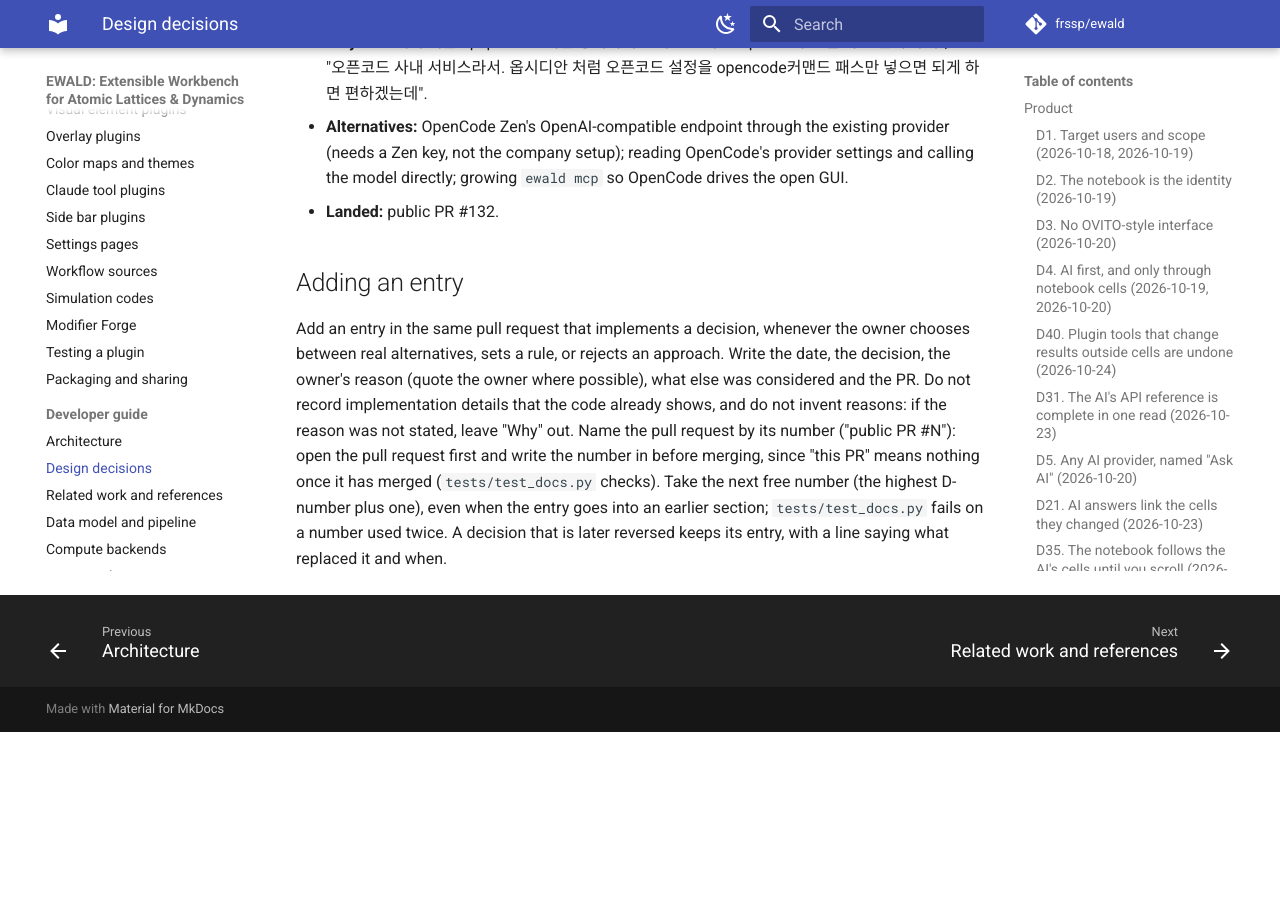
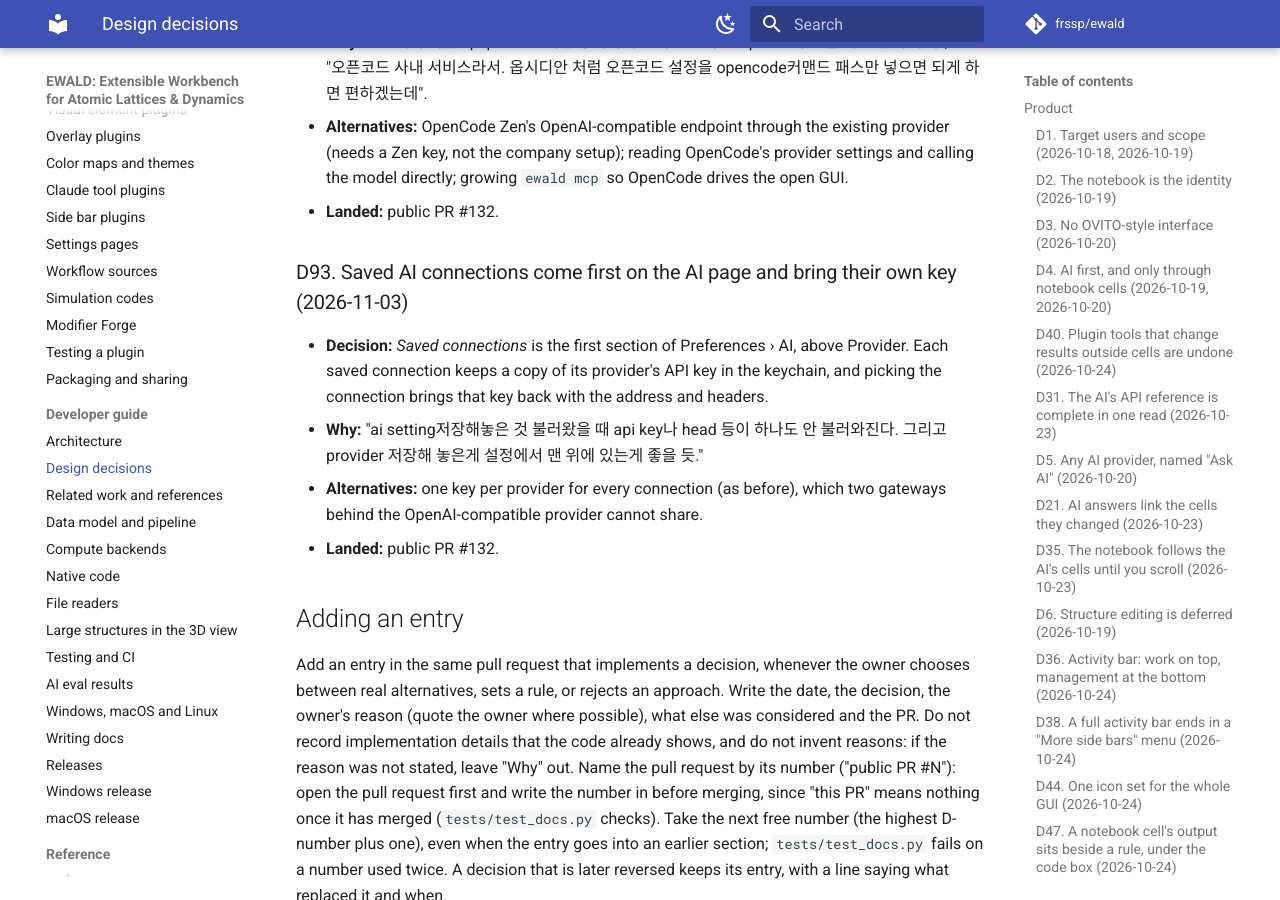
Before and after one commit to frssp/ewald, an MkDocs documentation site: the page built from docs/developer/decisions.md, in a window 1280 px wide and 900 px high, scrolled down 34306 px. Built offline with MkDocs 1.6.1 and Material for MkDocs 9.7.7, drawn with Linux system fonts in a browser that asks for light colours; comment, search, counter and statistics services are not loaded; before the commit the page ends 35038 px from its top, so only the background shows below that.

Commit message:
D93 entry, changelog
Co-Authored-By: Claude Opus 5.5 <noreply@anthropic.com>

```diff
--- a/docs/developer/decisions.md
+++ b/docs/developer/decisions.md
@@ -1213,6 +1213,17 @@ Pull request numbers up to #242 refer to the pre-publication repository, which i
   directly; growing `ewald mcp` so OpenCode drives the open GUI.
 - **Landed:** public PR #132.
 
+### D93. Saved AI connections come first on the AI page and bring their own key (2026-11-03)
+
+- **Decision:** *Saved connections* is the first section of Preferences › AI, above Provider.
+  Each saved connection keeps a copy of its provider's API key in the keychain, and picking the
+  connection brings that key back with the address and headers.
+- **Why:** "ai setting저장해놓은 것 불러왔을 때 api key나 head 등이 하나도 안 불러와진다. 그리고
+  provider 저장해 놓은게 설정에서 맨 위에 있는게 좋을 듯."
+- **Alternatives:** one key per provider for every connection (as before), which two gateways
+  behind the OpenAI-compatible provider cannot share.
+- **Landed:** public PR #132.
+
 ## Adding an entry
 
 Add an entry in the same pull request that implements a decision, whenever the owner chooses
```
Also changed, not shown: CHANGELOG.md (+2 -0 lines).
